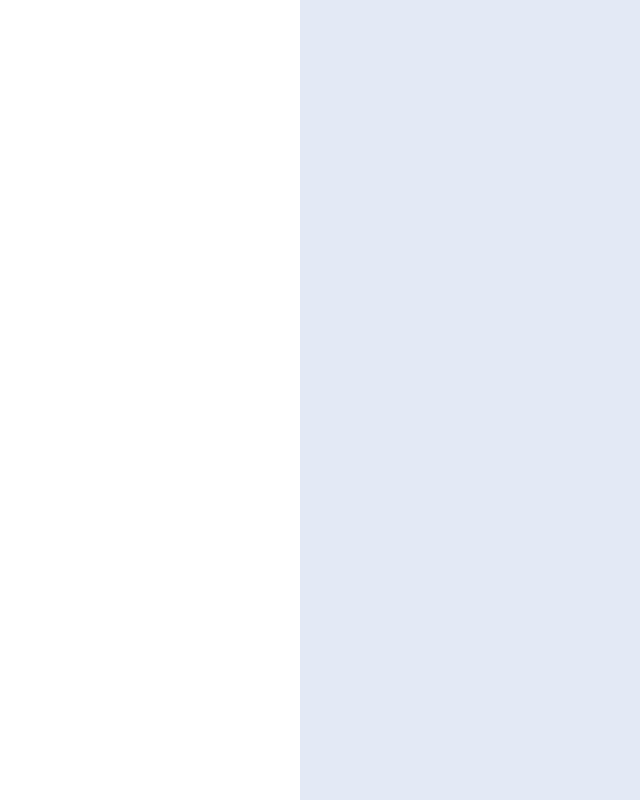
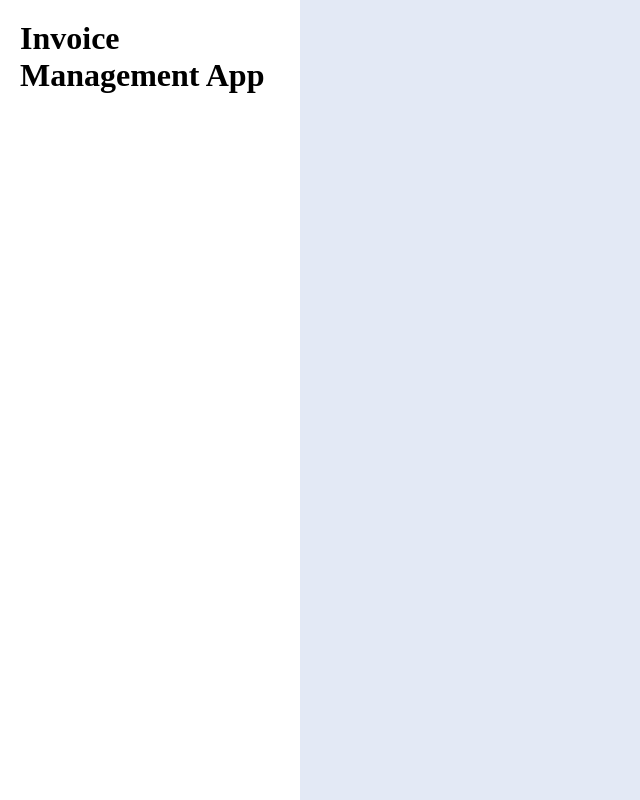
Before and after one commit to mart-anthony-stark/Invoice-Management-App-Express, a Svelte app in the folder client/: page / in a window 1280 px wide. Shown: the whole page, without its empty margins (0-640 px from the left). Built offline with nearby package versions, Linux system fonts and the light colour scheme.

Commit message:
add: logo

```diff
--- a/client/src/components/Sidebar.svelte
+++ b/client/src/components/Sidebar.svelte
@@ -1,6 +1,8 @@
 <script></script>
 
-<div class="sidebar" />
+<div class="sidebar">
+  <h1 class="logo">Invoice Management App</h1>
+</div>
 
 <style>
   .sidebar {
@@ -10,5 +12,6 @@
     height: 100vh;
     width: 300px;
     background: var(--c-complementary);
+    padding: 20px;
   }
 </style>
```
